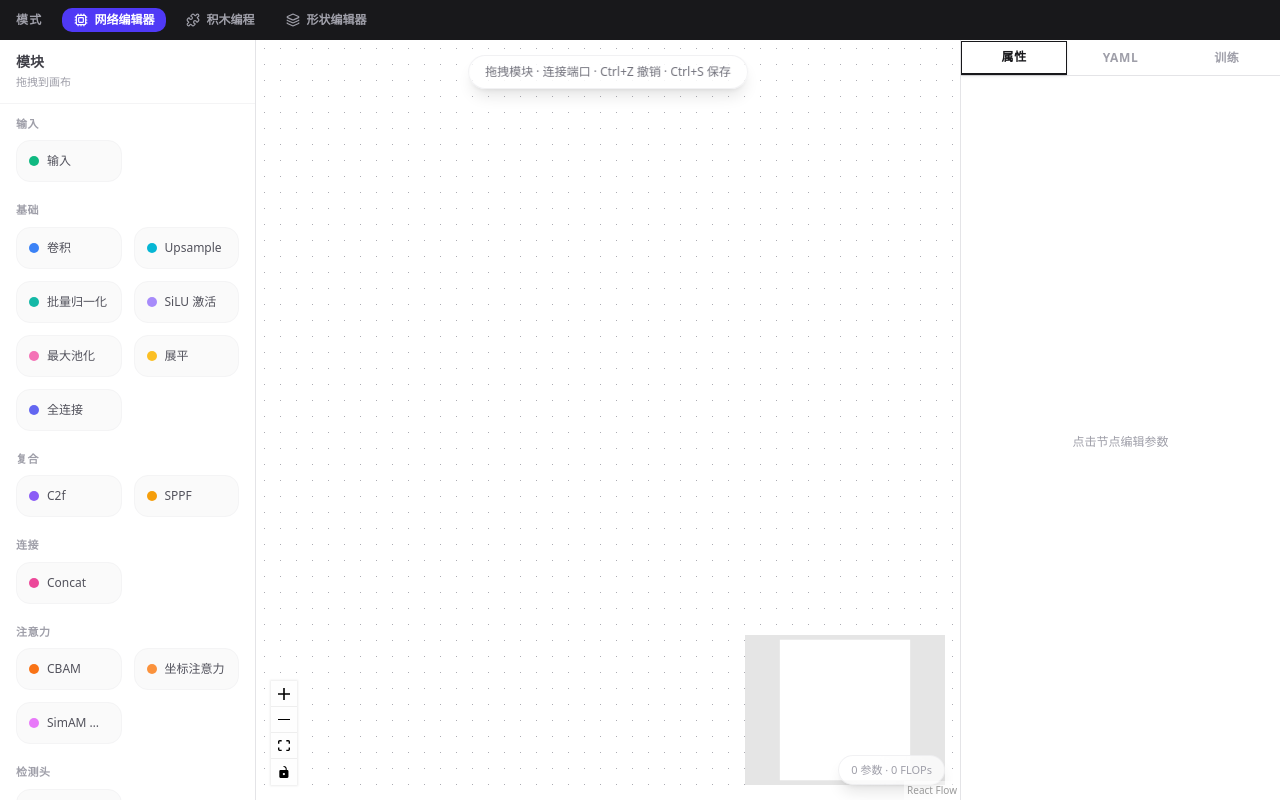
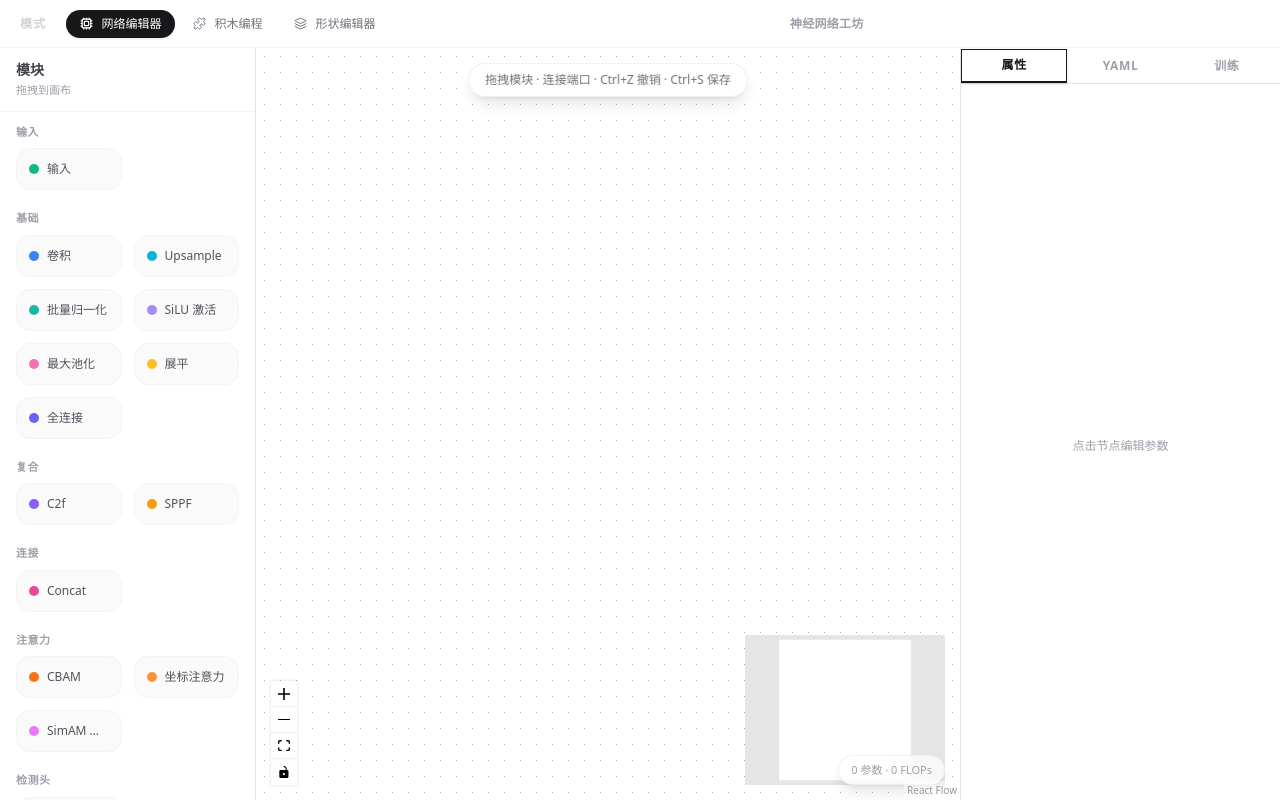
Before and after one commit to Linmoqian/block-builder, a React (Vite) app in the folder app/: page / in a window 1280 px wide. Built offline with nearby package versions, Linux system fonts and the light colour scheme.

Commit message:
style: 导航栏从深色改为玻璃态毛玻璃效果
bg-zinc-900 → bg-white/70 backdrop-blur-2xl，
激活态从彩色胶囊改为 zinc-900 圆角按钮，
增加品牌文字和高度

```diff
--- a/app/src/App.tsx
+++ b/app/src/App.tsx
@@ -20,13 +20,13 @@ function WindowControls() {
 
   return (
     <div className="flex">
-      <button onClick={handleMinimize} className="flex items-center justify-center w-11 h-10 text-zinc-400 hover:bg-zinc-700 hover:text-zinc-200 transition-colors">
+      <button onClick={handleMinimize} className="flex items-center justify-center w-11 h-12 text-zinc-400 hover:bg-zinc-100 hover:text-zinc-600 transition-colors">
         <Minus size={14} />
       </button>
-      <button onClick={handleToggleMaximize} className="flex items-center justify-center w-11 h-10 text-zinc-400 hover:bg-zinc-700 hover:text-zinc-200 transition-colors">
+      <button onClick={handleToggleMaximize} className="flex items-center justify-center w-11 h-12 text-zinc-400 hover:bg-zinc-100 hover:text-zinc-600 transition-colors">
         <Square size={11} />
       </button>
-      <button onClick={handleClose} className="flex items-center justify-center w-11 h-10 text-zinc-400 hover:bg-red-600 hover:text-white transition-colors">
+      <button onClick={handleClose} className="flex items-center justify-center w-11 h-12 text-zinc-400 hover:bg-red-500 hover:text-white transition-colors">
         <X size={14} />
       </button>
     </div>
@@ -43,13 +43,13 @@ function NavBar() {
   const location = useLocation();
 
   return (
-    <div className="h-10 bg-zinc-900 flex items-center px-4 gap-2 z-50 shrink-0" data-tauri-drag-region>
+    <div className="h-12 bg-white/70 backdrop-blur-2xl border-b border-zinc-200/40 flex items-center px-5 gap-1 z-50 shrink-0" data-tauri-drag-region>
       {isTauri && (
-        <div className="flex items-center gap-2 mr-2" data-tauri-drag-region>
-          <div className="w-4 h-4 rounded bg-gradient-to-br from-blue-400 to-purple-500" />
+        <div className="flex items-center gap-2 mr-3" data-tauri-drag-region>
+          <div className="w-5 h-5 rounded-md bg-gradient-to-br from-blue-500 to-violet-500 shadow-sm" />
         </div>
       )}
-      <span className="text-xs font-bold text-zinc-400 uppercase tracking-widest mr-3">模式</span>
+      <span className="text-xs font-bold text-zinc-300 uppercase tracking-widest mr-4 select-none">模式</span>
       {NAV_ITEMS.map((item) => {
         const isActive = location.pathname === item.path;
         const Icon = item.icon;
@@ -57,17 +57,19 @@ function NavBar() {
           <Link
             key={item.path}
             to={item.path}
-            className={`flex items-center gap-1.5 px-3 py-1 rounded-md text-xs font-semibold transition-colors ${
+            className={`flex items-center gap-2 px-3.5 py-1.5 rounded-lg text-xs font-medium transition-all duration-200 ${
               isActive
-                ? `${item.activeColor} text-white`
-                : 'text-zinc-400 hover:text-white hover:bg-zinc-800'
+                ? 'bg-zinc-900 text-white shadow-elevation-1'
+                : 'text-zinc-500 hover:text-zinc-800 hover:bg-zinc-100'
             }`}
           >
-            <Icon size={14} />
+            <Icon size={13} strokeWidth={isActive ? 2.2 : 1.8} />
             {item.label}
           </Link>
         );
       })}
+      <div className="flex-1" data-tauri-drag-region />
+      <span className="text-xs text-zinc-400 font-semibold tracking-wide select-none">神经网络工坊</span>
       <div className="flex-1" data-tauri-drag-region />
       {isTauri && <WindowControls />}
     </div>
```
